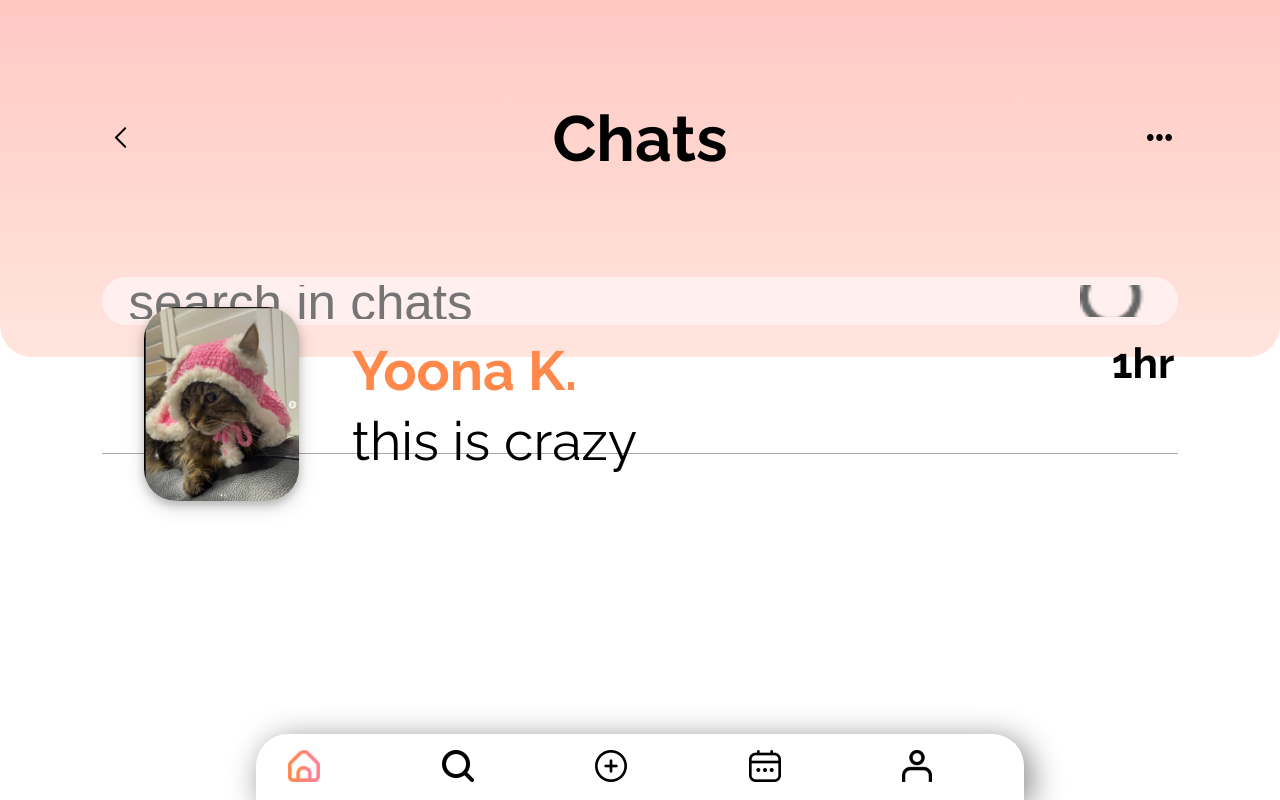
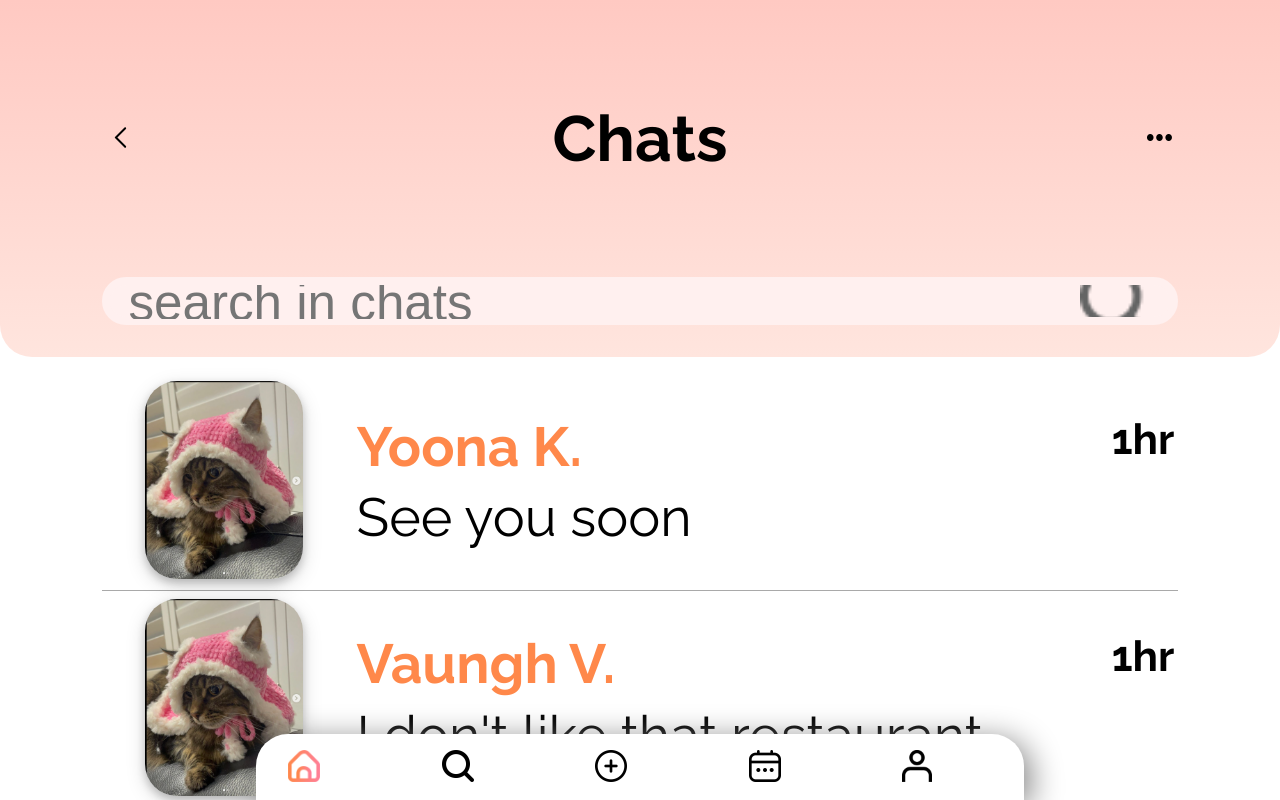
Before and after one commit to anotruong/pear, a React (Create React App) app in the folder client/: page / in a window 1280 px wide. Built offline with nearby package versions, Linux system fonts and the light colour scheme.

Commit message:
finished setting up chat

```diff
--- /dev/null
+++ b/client/src/components/openChat.js
@@ -0,0 +1,51 @@
+import React from 'react';
+import mockData from '../mock-data.json';
+
+import tempPic from '../images/tempPP.png'
+
+import './stylesheets/openChat.css';
+
+const OpenChat = ({...props}) => {
+
+  // console.log(props.value);
+  const openConvo = props.value;
+  console.log(openConvo.lastMessage)
+
+  const lastMsg = openConvo.lastMessage;
+
+  const account = mockData.accounts.filter(acc => acc.id === openConvo.userId)[0];
+
+  // console.log(account)
+
+  const fullName = `${account.firstName} ${account.lastName.substring(0,1)}.`;
+
+  console.log(fullName)
+
+
+  return(
+    <div className='openChat-container'>
+      <div className='openChat-flex'>
+        {/* Iterate through mockData.json to display chat history */}
+        {/* <div className='profileInfo' >
+          <img src={tempPic} />
+        </div> */}
+        <div className='icon-container'>
+          <img
+            src={tempPic}
+            className='profileIcon'
+          />
+
+        </div>
+        <div className='preview-container' >
+          <div className='horizontal-flex'>
+            <p className='fullName'>{fullName}</p>
+            <p className='lastSent'>1hr</p>
+          </div>
+          <p className='previewMsg'>{lastMsg}</p>
+        </div>
+      </div>
+    </div>
+  )
+};
+
+export default OpenChat;
--- /dev/null
+++ b/client/src/components/stylesheets/openChat.css
@@ -0,0 +1,71 @@
+.openChat-container {
+  /* background: lightblue; */
+  width: 100%;
+  /* height: 12%; */
+  display: flex;
+  justify-content: center;
+}
+
+.openChat-flex {
+  display: flex;
+  flex-direction: row;
+  align-items: center;
+  flex-wrap: nowrap;
+  height: 100%;
+  width: 100%;
+  /* background: LAVENDER; */
+  border-bottom: darkgray .1rem solid;
+  justify-content: space-around;
+  max-width: -webkit-fill-available;
+  /* padding: 0vh 3vh; */
+  margin: 0vh 8vw;
+  padding: .5rem 0rem;
+}
+
+.openChat-flex img.profileIcon {
+  width: 65%;
+  box-shadow: 0 4px 8px 0 rgba(0, 0, 0, 0.2), 0 6px 20px 0 rgba(0, 0, 0, 0.15);}
+
+.preview-container {
+  height: 100%;
+  width: 78%;
+  padding: .5rem 0rem;
+  max-height: -webkit-fill-available;
+  display: flex;
+  flex-direction: column;
+  justify-content: center;
+}
+
+.horizontal-flex {
+  display: inline-flex;
+  flex-direction: row;
+  justify-content: space-between;
+  width: 100%;
+}
+
+.horizontal-flex p.fullName {
+  font-size: 4.3vw;
+  font-weight: bolder;
+  /* color: black; */
+}
+
+p.lastSent {
+  font-size: 3.3vw;
+  font-weight: bold;
+  /* color: grey; */
+}
+
+.preview-container p {
+  margin: .2rem;
+}
+
+p.previewMsg {
+  display: inline-flex;
+  justify-content: flex-start;
+  width: 100%;
+  font-weight: 400;
+  font-size: 4.2vw;
+
+  white-space: nowrap;
+  overflow: hidden;
+}
--- a/client/src/mock-data.json
+++ b/client/src/mock-data.json
@@ -188,15 +188,15 @@
     },
     {
       "userId": "002",
-      "lastMessage": "See you soon"
+      "lastMessage": "I don't like that restaurant"
     },
     {
       "userId": "003",
-      "lastMessage": "See you soon"
+      "lastMessage": "I really lovee Choi Sun Galbi. Their sea bass isn't bad."
     },
     {
       "userId": "004",
-      "lastMessage": "See you soon"
+      "lastMessage": "Chipotle is alright"
     }
   ]
 }
--- a/client/src/pages/chat/chat.css
+++ b/client/src/pages/chat/chat.css
@@ -52,36 +52,44 @@ button#expandBtn {
   background-image: url('../../images/expand-btn.png')
 }
 
+.chatList-container {
+  width: 100%;
+  height: initial;
+  padding: 1rem 0rem;
+}
+
+/* .chatList-flex {
+
+} */
+
 /* individual chat div */
 
-.chatHistory-container {
-  /* background: lightblue; */
+/* .chatList-container {
   width: 100%;
   height: 12%;
   display: flex;
   justify-content: center;
-}
+} */
 
-.chatHistory-flex {
+/* .chatHistory-flex {
   display: flex;
   flex-direction: row;
   align-items: center;
   flex-wrap: nowrap;
   height: 100%;
   width: 100%;
-  /* background: LAVENDER; */
   border-bottom: darkgray .1rem solid;
   justify-content: space-around;
   max-width: -webkit-fill-available;
-  /* padding: 0vh 3vh; */
   margin: 0vh 8vw;
-}
+} */
 
-.chatHistory-flex img.profileIcon {
+/* .chatHistory-flex img.profileIcon {
   width: 65%;
-  box-shadow: 0 4px 8px 0 rgba(0, 0, 0, 0.2), 0 6px 20px 0 rgba(0, 0, 0, 0.15);}
+  box-shadow: 0 4px 8px 0 rgba(0, 0, 0, 0.2), 0 6px 20px 0 rgba(0, 0, 0, 0.15);
+} */
 
-.preview-container {
+/* .preview-container {
   height: 100%;
   width: 80%;
   padding: .5rem 0rem;
@@ -89,35 +97,33 @@ button#expandBtn {
   display: flex;
   flex-direction: column;
   justify-content: center;
-}
+} */
 
-.horizontal-flex {
+/* .horizontal-flex {
   display: inline-flex;
   flex-direction: row;
   justify-content: space-between;
   width: 100%;
-}
+} */
 
-.horizontal-flex p.fullName {
+/* .horizontal-flex p.fullName {
   font-size: 4.3vw;
   font-weight: bolder;
-  /* color: black; */
-}
+} */
 
-p.lastSent {
+/* p.lastSent {
   font-size: 3.3vw;
   font-weight: bold;
-  /* color: grey; */
-}
+} */
 
-.preview-container p {
+/* .preview-container p {
   margin: .2rem;
-}
+} */
 
-p.previewMsg {
+/* p.previewMsg {
   display: inline-flex;
   justify-content: flex-start;
   width: 100%;
   font-weight: 400;
   font-size: 4.2vw;
-}
+} */
--- a/client/src/pages/chat/chatIndex.js
+++ b/client/src/pages/chat/chatIndex.js
@@ -1,9 +1,10 @@
 import React from 'react';
 import mockData from '../../mock-data.json';
+import OpenChat from '../../components/openChat';
 import NaviBar from '../../components/naviBar';
 import SearchBar from '../../components/searchBar';
 
-import tempPic from '../../images/tempPP.png';
+// import tempPic from '../../images/tempPP.png';
 
 import './chat.css'
 
@@ -33,24 +34,30 @@ import './chat.css'
 
 const ChatIndex = () => {
 
-  console.log(mockData.openConvo[0])
-  console.log(mockData.accounts)
+  console.log(mockData.openConvo)
+  // console.log(mockData.accounts)
 
   /*
   To find firstname, use value of 'mockData.openConvo.userId' and iterate through 'mockData.accounts' and evaluate the 'userId' to 'id'.
   return the values of the 'firstName' and 'lastName'
 
   */
-  const userId = mockData.openConvo[0].userId;
-  console.log(`userId is ${userId}`)
 
-  const account = mockData.accounts.filter(acc => acc.id === userId)[0];
+  /* Invoke function to return "chatHistory"
+    START pass mockData.openConvo object and full
+    TRANFORM ele in array with return value of 'chathistory'
 
-  const fullName = `${account.firstName} ${account.lastName.substring(0,1)}.`;
+  */
+  // const userId = mockData.openConvo[0].userId;
+  // console.log(`userId is ${userId}`)
 
-  console.log(fullName)
+  // const account = mockData.accounts.filter(acc => acc.id === userId)[0];
 
-  // console.log(account[0].firstName)
+  // const fullName = `${account.firstName} ${account.lastName.substring(0,1)}.`;
+
+  // console.log(fullName);
+
+  const listOfOpenConvo = mockData.openConvo.map(ele => <OpenChat value={ele} />)
 
   return(
     <div id='chatIndex-container' >
@@ -76,27 +83,10 @@ const ChatIndex = () => {
         />
       </div>
       {/* chat history container */}
-      <div className='chatHistory-container'>
-        <div className='chatHistory-flex'>
-          {/* Iterate through mockData.json to display chat history */}
-          {/* <div className='profileInfo' >
-            <img src={tempPic} />
-          </div> */}
-          <div className='icon-container'>
-            <img
-              src={tempPic}
-              className='profileIcon'
-            />
-
-          </div>
-          <div className='preview-container' >
-            <div className='horizontal-flex'>
-              <p className='fullName'>{fullName}</p>
-              <p className='lastSent'>1hr</p>
-            </div>
-            <p className='previewMsg'>this is crazy</p>
-          </div>
-        </div>
+      <div className='chatList-container'>
+        {/* <div className='chatList-flex'> */}
+        {listOfOpenConvo}
+        {/* </div> */}
       </div>
 
       {/* navi bar */}
```
